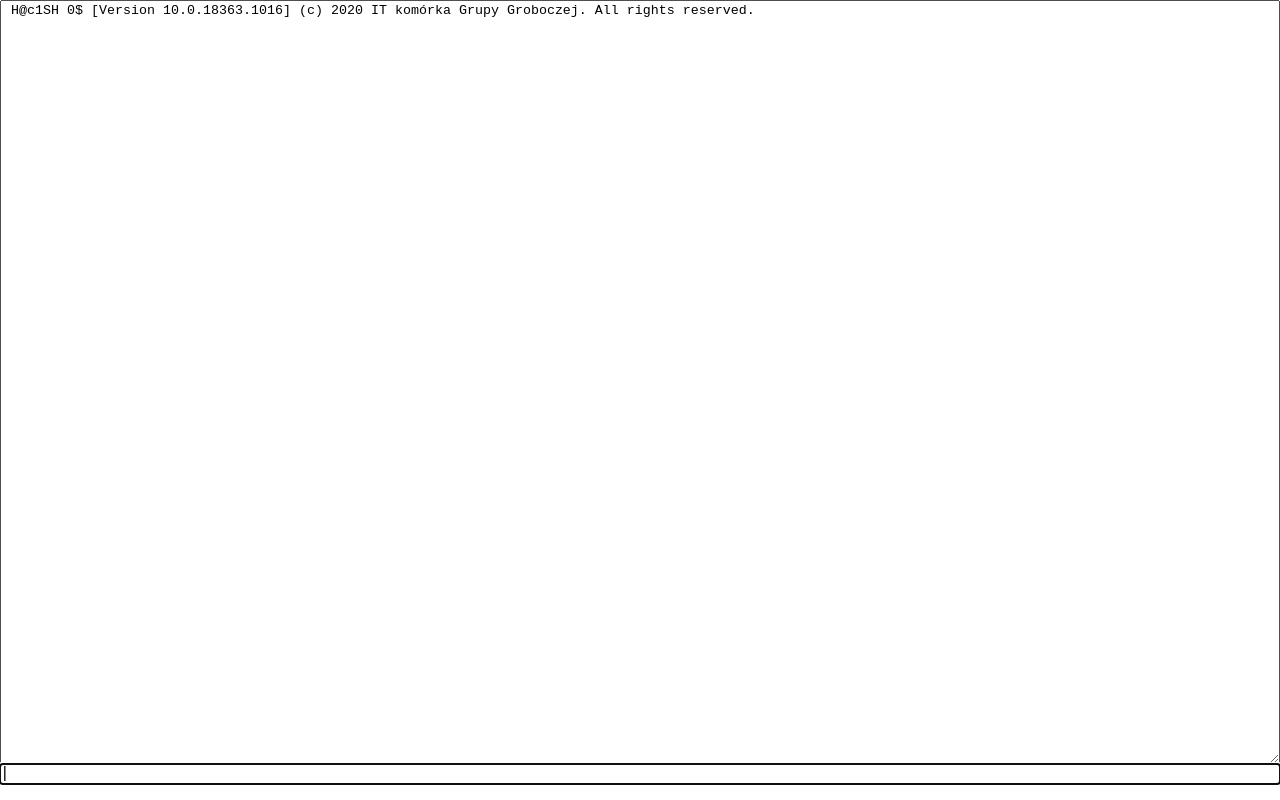
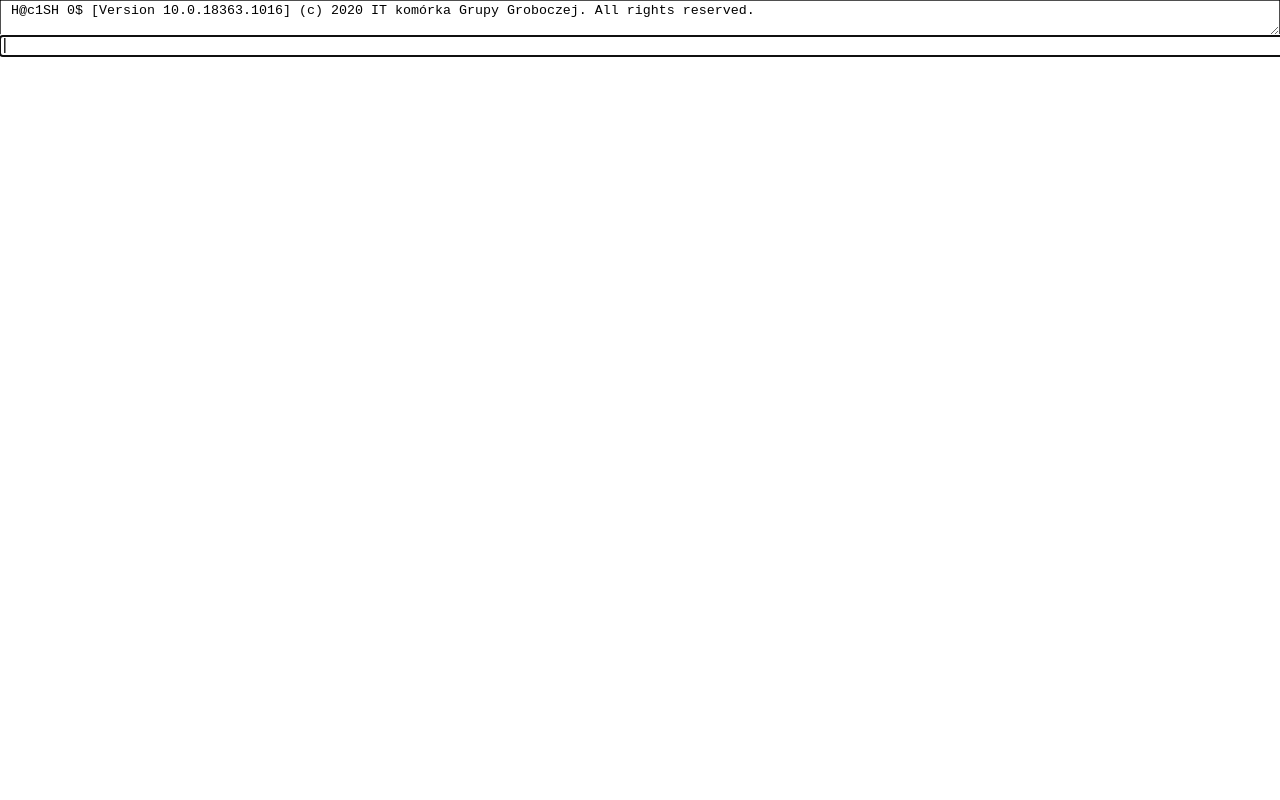
Before and after one commit to Filip232/summer-project-frontend, a Vue app: page / in a window 1280 px wide. Built offline with nearby package versions, Linux system fonts and the light colour scheme.

Commit message:
jhnasdkl

```diff
--- a/src/views/Home.vue
+++ b/src/views/Home.vue
@@ -1,17 +1,4 @@
-<template>
-  <div class="console">
-    <textarea class="console__textarea" readonly>
-      H@c1SH 0$ [Version 10.0.18363.1016]
-      (c) 2020 IT komórka Grupy Groboczej. All rights reserved.
-    </textarea>
-    <div>
-      <input class="console__input" type="text" v-model="consoleInput" autofocus>
-      <div class="console__prompt-wrapper">
-        {{consoleInput}}<span class="console__prompt">|</span>
-      </div>
-    </div>
-  </div>
-
+<template src="./Home.html">
 </template>
 
 <script lang="ts">
@@ -32,47 +19,4 @@ export default {
 }
 </script>
 
-<<<<<<< HEAD
 <style lang="scss" scoped src="./Home.scss"></style>
-=======
-<style lang="scss" scoped>
-.console {
-  height: calc(100vh - (1.6rem));
-  display: flex;
-  position: relative;
-  flex-direction: column;
-  $fontSize: 1.6rem;
-  font-weight: normal;
-  font-family: monospace;
-  background-color: #fff;
-  padding: 0;
-  border: 0;
-
-  &__textarea {
-    flex-grow: 1;
-  }
-
-  &__input {
-    border: 0;
-    padding: 1px 0;
-    width: 100%;
-    font-size: $fontSize;
-    font-family: inherit;
-  }
-
-  &__prompt-wrapper {
-    position: absolute;
-    bottom: 2px;
-    color: transparent;
-    user-select: none;
-    pointer-events: none;
-    width: 100%;
-    font-size: $fontSize;
-  }
-
-  &__prompt {
-    color: #000;
-  }
-}
-</style>
->>>>>>> 616fac3ebb68314477b2a6e3e2c9b8131e21966d
```
